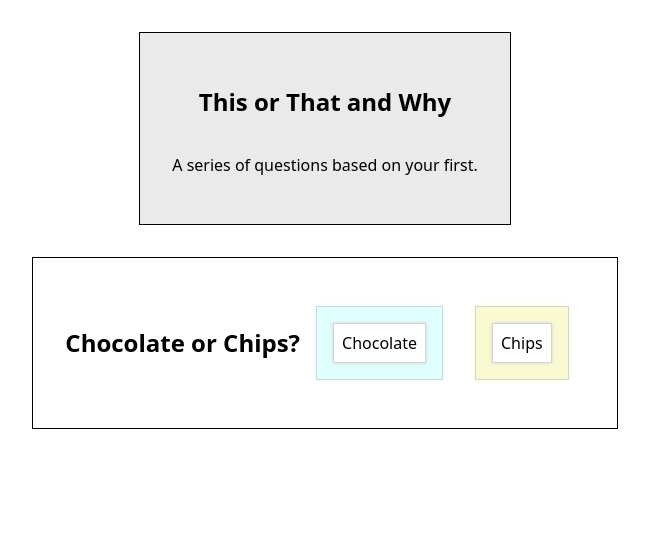
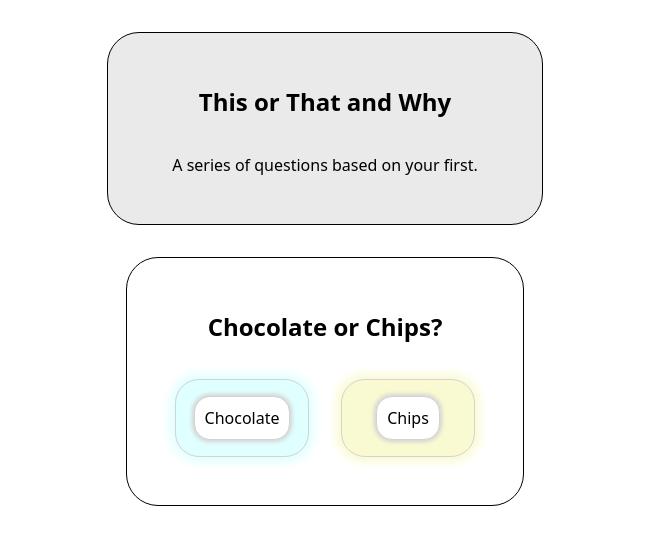
Before and after one commit to mikaal101/CCT360_lab4, a plain HTML site: page index.html in a window 1280 px wide. Shown: the whole page, without its empty margins (315-964 px from the left). Drawn offline with Linux system fonts and the light colour scheme.

Commit message:
Class progress - changed the border radius, added hover state and shadows.

```diff
--- a/index.html
+++ b/index.html
@@ -11,11 +11,13 @@
         </section>
         <div class="container">
             <h2>Chocolate or Chips?</h2>
-            <div id="card1">
-                <button id="leftbutton">Chocolate</button>
-            </div>
-            <div id="card2">
-                <button id="rightbutton">Chips</button>
+            <div class="inner-container">
+                <div id="card1">
+                    <button id="leftbutton">Chocolate</button>
+                </div>
+                <div id="card2">
+                    <button id="rightbutton">Chips</button>
+                </div>
             </div>
         </div>
         <script src="script.js"></script>
--- a/style.css
+++ b/style.css
@@ -6,7 +6,8 @@
     display: flex;
     background-color: rgb(234, 234, 234);
     border: 1px solid black;
-    padding: 32px;
+    border-radius: 32px;
+    padding: 32px 64px;
     margin: 32px auto;
     align-items: center;
     flex-direction: column;
@@ -17,37 +18,55 @@
     display: flex;
     background-color: white;
     border: 1px solid black;
+    border-radius: 32px;
     padding: 32px;
     margin: 32px auto;
     align-items: center;
     width: fit-content;
+    flex-direction: column;
+}
+
+.inner-container {
+    display: flex;
+    align-items: center;
 }
 
 #card1 {
     background-color: lightcyan;
     padding: 16px;
+    border-radius: 24px;
     border: 1px solid lightgrey;
-    box-shadow: 0px 0px 6px lightcyan;
+    box-shadow: 0px 0px 10px 5px lightcyan;
     display: flex;
     align-items: center;
+    justify-content: center;
     margin: 16px;
+    width: 100px;
 }
 
 #card2 {
     background-color: lightgoldenrodyellow;
     padding: 16px;
     border: 1px solid lightgrey;
-    box-shadow: 0px 0px 6px lightgoldenrodyellow;
+    border-radius: 24px;
+    box-shadow: 0px 0px 10px 5px lightgoldenrodyellow;
     display: flex;
     align-items: center;
+    justify-content: center;
     margin: 16px;
+    width: 100px;
 }
 
 button {
-    padding: 8px;
-    border-radius: 0;
+    padding: 10px;
+    border-radius: 16px;
     border: 1px solid lightgrey;
     background-color: white;
-    box-shadow: 0px 0px 4px lightgrey;
+    box-shadow: 0px 0px 4px 2px lightgrey;
     font-size: 16px;
 }
+
+button:hover {
+    box-shadow: 0 0 4px 2px rgb(187, 187, 187);
+    background-color: rgb(244, 244, 244);
+}
```
